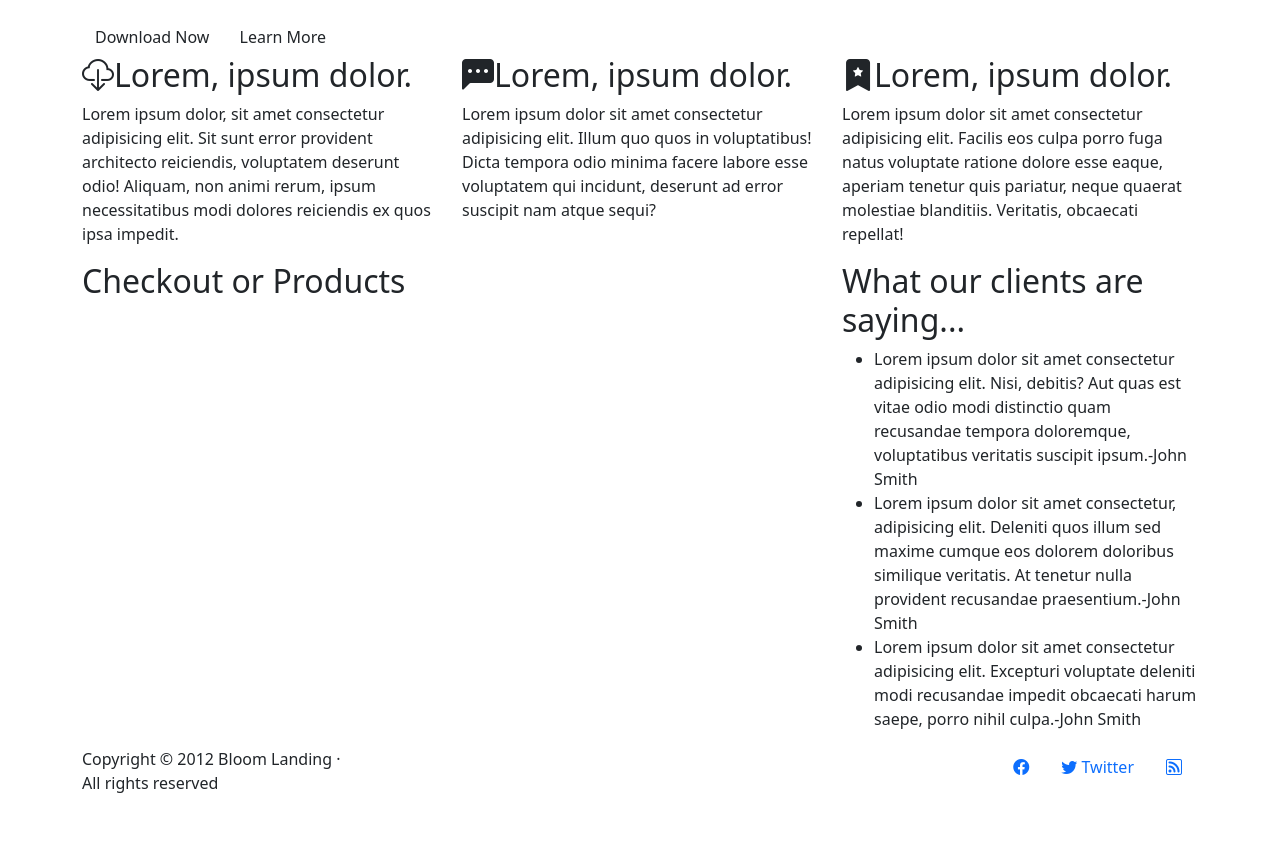
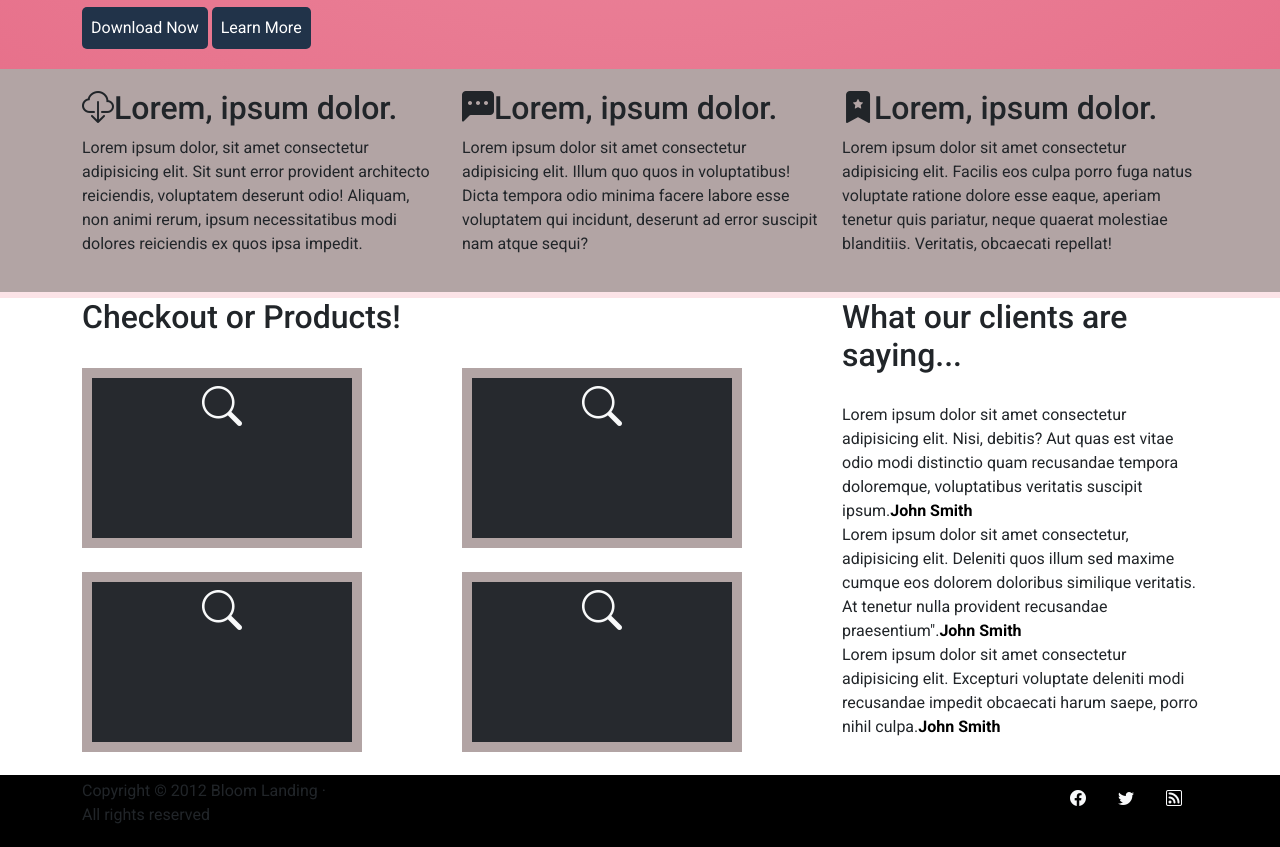
Before and after one commit to jrdurrcodes/bloom_bs, a plain HTML site: page index.html in a window 1280 px wide. Shown: the part 371-1218 px from the top of the page. Before the commit the page ends 1182 px from the top, so only its background shows below. Drawn offline with nearby package versions, Linux system fonts and the light colour scheme; a web font is replaced by a local one.

Commit message:
bloombs edits

```diff
--- a/css/style.css
+++ b/css/style.css
@@ -2,9 +2,9 @@
 font-family: "Noto Sams", sans-serif
  */
 
- :root {
+:root {
     --font1: "Sofia", "cursive";
-    --font2: " Noto Sams", sans-serif;
+    --font2:  "Roboto", sans-serif;
     --prim: white;
     --sec: rgb(253, 119, 141);
     --btnColor: #213349;
@@ -26,14 +26,10 @@ font-family: "Noto Sams", sans-serif
 body {
     margin: 0;
     padding: 0;
-    font-family: var(--font1);
+    font-family: var(--font2);
 }
 
 /*classes */
-
-.clear {
-    clear: both;
-}
 
 .btn {
     padding: 8px;
@@ -48,6 +44,10 @@ body {
     color: #fff;
 }
 
+.content-footer {
+    color: white;
+}
+
 .content-heading {
     color: white;
 }
@@ -55,27 +55,37 @@ body {
 .footer {
     padding: 4px 0;
     width: 100%;
-    background-color: #26292e;
+    background-color: black;
 }
 
 .header {
     padding: 4px 0;
     width: 100%;
-    background-color: var(--sec);
+    background-color:black;
 }
 
 .icons {
     background-color: #fff;
 }
 
-
 .bold {
     font-weight: 900;
     color: black;
 }
 
-.products{
-    width: ;
+.mainSection3 {
+    padding: 20px 0;
+}
+
+.product {
+    width: 280px ;
+    height: 180px;
+    background-color: #26292e;
+    border: 10px solid #b2a4a4;
+}
+
+.bold {
+    font-weight: 700;
 }
 
 /*  ids  */
@@ -88,11 +98,11 @@ body {
 
 #section1 {
     padding: 20px 0;
-    background-color: var(--prim);
     background-image: var(--grad);
 }
 
 #section2 {
+    padding: 20px 0;
     background-color: var(--tert);
     border-bottom: 6px solid var(--sec2Border) ;
 }
--- a/index.html
+++ b/index.html
@@ -5,10 +5,10 @@
     <meta name="viewport" content="width=device-width, initial-scale=1.0">
     <link rel="preconnect" href="https://fonts.googleapis.com">
     <link rel="preconnect" href="https://fonts.gstatic.com" crossorigin>
-    <link href="https://fonts.googleapis.com/css2?family=Noto+Sans:ital,wght@0,100..900;1,100..900&family=Sofia&display=swap" rel="stylesheet">
+    <link href="https://fonts.googleapis.com/css2?family=Roboto:ital,wght@0,100;0,300;0,400;0,500;0,700;0,900;1,100;1,300;1,400;1,500;1,700;1,900&family=Sofia&display=swap" rel="stylesheet">
     <link href="https://cdn.jsdelivr.net/npm/bootstrap@5.3.3/dist/css/bootstrap.min.css" rel="stylesheet" integrity="sha384-QWTKZyjpPEjISv5WaRU9OFeRpok6YctnYmDr5pNlyT2bRjXh0JMhjY6hW+ALEwIH" crossorigin="anonymous">
     <link rel="stylesheet" href="https://cdn.jsdelivr.net/npm/bootstrap-icons@1.11.3/font/bootstrap-icons.min.css">
-    <link rel="stylesheet" href="css/mpf.css">
+    <link rel="stylesheet" href="css/style.css">
     <title>Document</title>
 </head>
 <body>
@@ -23,19 +23,19 @@
                         <ul class="social-list  nav-list nav justify-content-end" id="topSocialList">
                             <li class="social-item nav-item">
                                 <a href="#" class="nav-link">
-                                    <i class="bi bi-facebook"></i>
+                                    <i class="bi bi-facebook text-light"></i>
                                     <span class="visually-hidden">Facebook</span>
                                 </a>
                             </li>
                             <li class="social-item nav-item">
                                 <a href="#" class="nav-link">
-                                    <i class="bi bi-twitter"></i>
+                                    <i class="bi bi-twitter text-light"></i>
                                     <span class="visually-hidden">Twitter</span>
                                 </a>
                             </li>
                             <li class="social-item nav-item">
                                 <a href="#" class="nav-link">
-                                    <i class="bi bi-rss"></i>
+                                    <i class="bi bi-rss text-light"></i>
                                     <span class="visually-hidden">Rss Feed</span>
                                 </a>
                             </li>
@@ -46,7 +46,7 @@
         </div>
     </header>
     <main class="main" id="main">
-        <section class="section1">
+        <section class="section" id="section1">
             <div class="container">
                 <div class="row">
                     <div class="col-md-5">
@@ -68,7 +68,7 @@
                 </div>
             </div>
         </section>
-        <section class="section2" id="main">
+        <section class="section" id="section2">
             <div class="container">
                 <div class="row">
                     <div class="col-md-4">
@@ -95,27 +95,51 @@
                     </div>
                 </div>
             </div>
+        </section>
         <section class="section3" id="main">
             <div class="container">
-                <div class="row" id="section3Row">
+                <div class="row">
                     <div class="col-md-8">
-                        <h2  class="sub-heading">Checkout or Products</h2>
-                        <div class="products">
-                            <div class="products" id="products1"></div>
-
-                            <div class="products" id="products2"></div>
-
-                            <div class="products" id="products3"></div>
-                            <div class="products" id="products4"></div>
+                        <div class="content-box" id="products">
+                            <h2  class="sub-heading">Checkout or Products!</h2>
+                            <div class="products">
+                                <div class="row">
+                                    <div class="col-sm-6 g-4">
+                                        <div class="product text-center" id="product1">
+                                            <i class="bi bi-search fs-1 text-light"></i>
+                                        </div>
+                                            <!-- this div is for the container -->
+                                    </div>
+                                    <div class="col-sm-6 g-4">
+                                        <div class="product text-center" id="product2">
+                                            <i class="bi bi-search fs-1 text-light"></i>
+                                        </div>
+                                    </div>
+                                    <div class="col-sm-6 g-4">
+                                        <div class="product text-center" id="product3">
+                                            <i class="bi bi-search fs-1 text-light"></i>
+                                        </div>
+                                    </div>
+                                    <div class="col-sm-6 g-4">
+                                        <div class="product text-center" id="product4">
+                                            <i class="bi bi-search fs-1 text-light"></i>
+                                        </div>
+                                    </div>
+                                </div>
+                            </div>
                         </div>
                     </div>
-                    <div class="col-md-4">
-                        <h2 class="sub-heading">What our clients are saying...</h2>
-                        <ul>
-                            <li>Lorem ipsum dolor sit amet consectetur adipisicing elit. Nisi, debitis? Aut quas est vitae odio modi distinctio quam recusandae tempora doloremque, voluptatibus veritatis suscipit ipsum.-John Smith</li>
-                            <li>Lorem ipsum dolor sit amet consectetur, adipisicing elit. Deleniti quos illum sed maxime cumque eos dolorem doloribus similique veritatis. At tenetur nulla provident recusandae praesentium.-John Smith</li>
-                            <li>Lorem ipsum dolor sit amet consectetur adipisicing elit. Excepturi voluptate deleniti modi recusandae impedit obcaecati harum saepe, porro nihil culpa.-John Smith</li>
-                        </ul>
+                        <div class="col-md-4 text-justify">
+                            <h2 class="sub-heading">What our clients are saying...</h2>
+                                <div class="mainSection3" id="mainSection3">
+                                    <ul class="list-inline">
+                                        <li>Lorem ipsum dolor sit amet consectetur adipisicing elit. Nisi, debitis? Aut quas est vitae odio modi distinctio quam recusandae tempora doloremque, voluptatibus veritatis suscipit ipsum.<span class="bold">John Smith</span></li>
+                                        <li>Lorem ipsum dolor sit amet consectetur, adipisicing elit. Deleniti quos illum sed maxime cumque eos dolorem doloribus similique veritatis. At tenetur nulla provident recusandae praesentium".<span class=
+                                        "bold">John Smith</span></li>
+                                        <li>Lorem ipsum dolor sit amet consectetur adipisicing elit. Excepturi voluptate deleniti modi recusandae impedit obcaecati harum saepe, porro nihil culpa.<span class="bold">John Smith</span></li>
+                                    </ul>
+                                </div>
+                        </div>
                     </div>
                 </div>
             </div>
@@ -128,24 +152,24 @@
                     <p class="fs-text">Copyright &copy; 2012 Bloom Landing &middot; All rights reserved</p>
                 </div>
                 <div class="col-9">
-                    <nav class="social-nav" id="bottomSocialnav text-decorate"></nav>
+                    <nav class="social-nav" id="bottomSocialnav"></nav>
                     <ul class="social=list nav-list nav justify-content-end" id="bottomSocialnav">
                         <li>
                             <a href="#" class="nav-link">
-                                <i class="bi bi-facebook"></i>
-                                <span class="visually-hidden">Facebook</span>
+                                <i class="bi bi-facebook text-light"></i>
+                                <span class="visually-hidden ">Facebook</span>
                             </a>
                         </li>
                         <!-- <li class="social-item"> -->
                         <li>
                             <a href="#" class="nav-link">
-                                <i class="bi bi-twitter"></i>
-                                <span class="hidden">Twitter</span>
+                                <i class="bi bi-twitter text-light"></i>
+                                <span class="visually-hidden">Twitter</span>
                             </a>
                         </li>
                         <li>
                             <a href="#" class="nav-link">
-                                <i class="bi bi-rss"></i>
+                                <i class="bi bi-rss text-light"></i>
                                 <span class="visually-hidden">Fss Feed</span>
                             </a>
                         </li>
```
